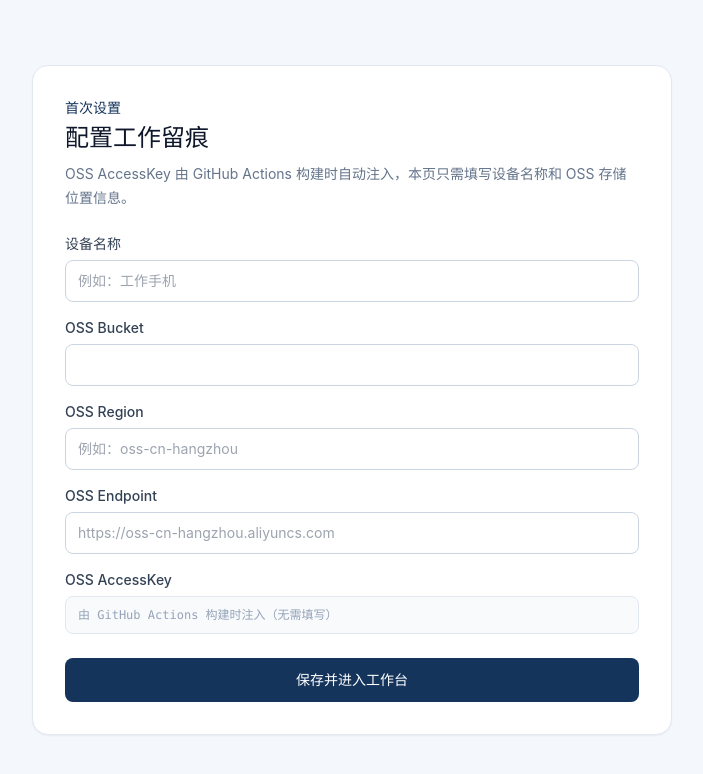
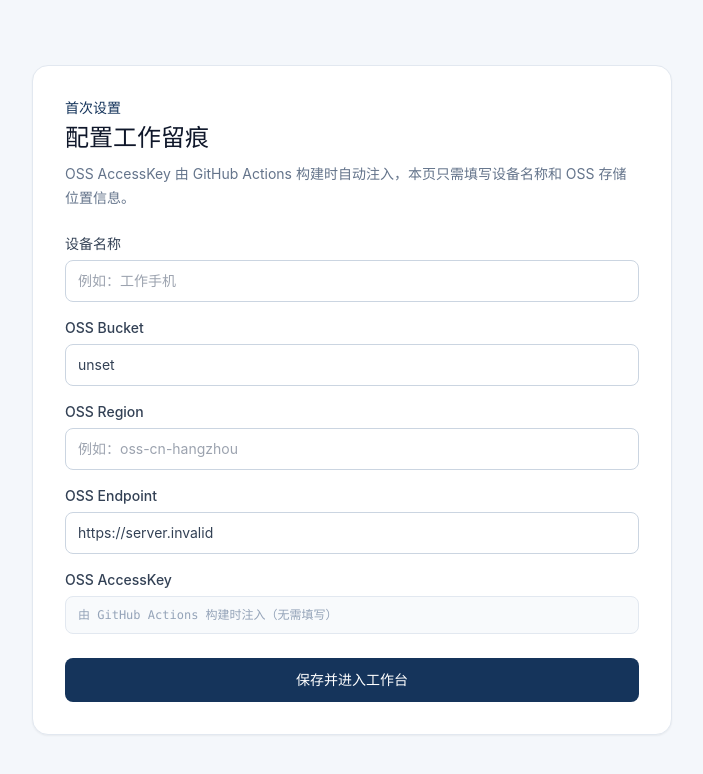
Before and after one commit to picfik/worklog-pwa, a React (Vite) app: page /setup in a window 1280 px wide. Shown: the top 774 px of the page, without its empty margins (288-991 px from the left). Built offline with nearby package versions, Linux system fonts and the light colour scheme; no server answers.

Commit message:
Tune realtime sync: faster debounce, 30s remote polling, prefill OSS in setup

```diff
--- a/src/components/AppShell.tsx
+++ b/src/components/AppShell.tsx
@@ -129,7 +129,7 @@ export function AppShell({ initialToast = "" }: { initialToast?: string }) {
     }
     function onDataChanged() {
       if (timer !== undefined) window.clearTimeout(timer);
-      const delay = window.matchMedia("(max-width: 639px)").matches ? 3000 : 800;
+      const delay = window.matchMedia("(max-width: 639px)").matches ? 1200 : 400;
       timer = window.setTimeout(() => {
         void refreshSyncStatus().then((status) => {
           if (navigator.onLine && status.pendingCount > 0) requestSync();
@@ -145,6 +145,10 @@ export function AppShell({ initialToast = "" }: { initialToast?: string }) {
     function onVisibilityChange() {
       if (document.visibilityState === "visible") requestSync();
     }
+    function pollRemote() {
+      if (document.visibilityState === "visible" && navigator.onLine) requestSync();
+    }
+    const pollTimer = window.setInterval(pollRemote, 30000);
     window.addEventListener("worklog:toast", onToast);
     window.addEventListener("worklog:sync-status", onSyncStatus);
     window.addEventListener("worklog:data-changed", onDataChanged);
@@ -155,6 +159,7 @@ export function AppShell({ initialToast = "" }: { initialToast?: string }) {
     return () => {
       active = false;
       if (timer !== undefined) window.clearTimeout(timer);
+      window.clearInterval(pollTimer);
       window.removeEventListener("worklog:toast", onToast);
       window.removeEventListener("worklog:sync-status", onSyncStatus);
       window.removeEventListener("worklog:data-changed", onDataChanged);
--- a/src/features/setup/SetupPage.tsx
+++ b/src/features/setup/SetupPage.tsx
@@ -12,9 +12,9 @@ interface SetupPageProps {
 export function SetupPage({ onConfigured }: SetupPageProps) {
   const navigate = useNavigate();
   const [deviceName, setDeviceName] = useState("");
-  const [bucket, setBucket] = useState("");
-  const [region, setRegion] = useState("");
-  const [endpoint, setEndpoint] = useState("");
+  const [bucket, setBucket] = useState(() => import.meta.env.VITE_OSS_BUCKET ?? "");
+  const [region, setRegion] = useState(() => import.meta.env.VITE_OSS_REGION ?? "");
+  const [endpoint, setEndpoint] = useState(() => import.meta.env.VITE_OSS_ENDPOINT ?? "");
   const [error, setError] = useState("");
   const [saving, setSaving] = useState(false);
 
```
